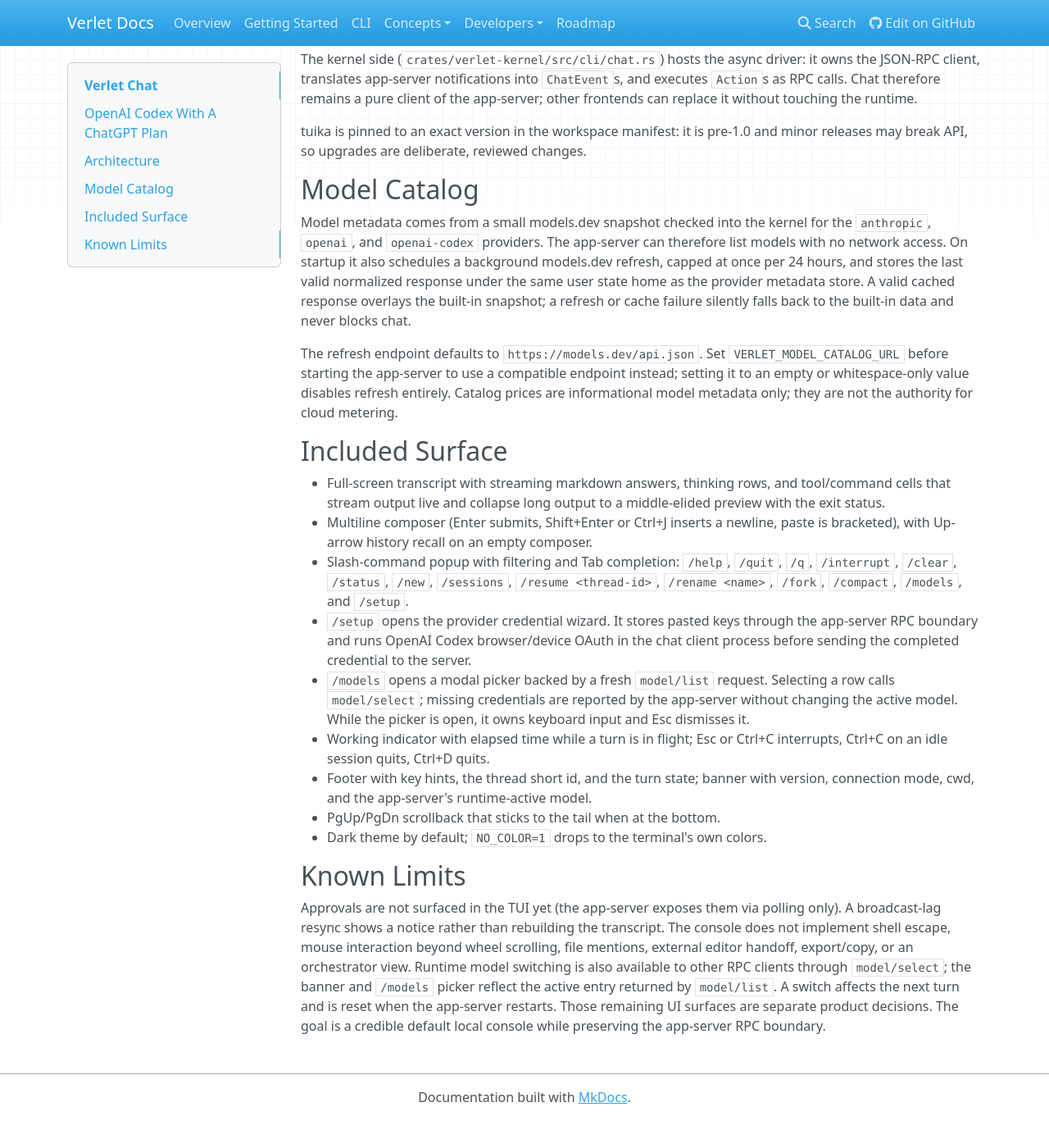
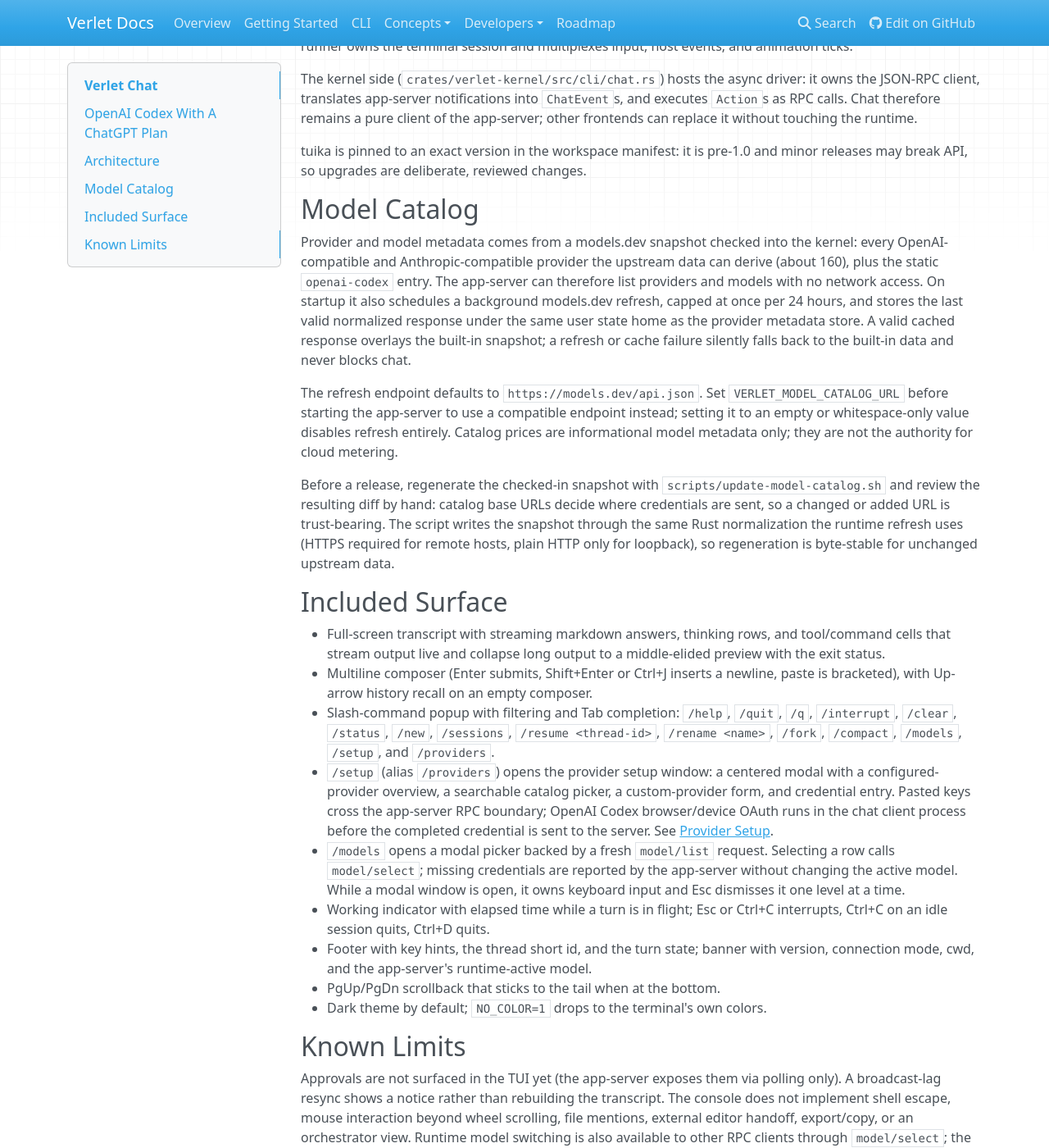
Before and after one commit to emotionscientific/cooldis-kernel, an MkDocs documentation site: the page built from docs/chat.md, in a window 1280 px wide and 1400 px high, scrolled down 1123 px. Shown: the whole window at 82% size. Built offline with MkDocs 1.6.1, drawn with Linux system fonts in a browser that asks for light colours; nearby versions of some CDN libraries; before the commit the page ends 2489 px from its top, so only the background shows below that; some of the changed text lies outside the part shown.

Commit message:
docs: provider setup guide, RPC semantics, release catalog-snapshot step (EMO-578)
Add docs/provider-setup.md: the /setup window walkthrough (first-run gate,
overview, catalog picker, credential entry with env-var alternatives),
custom OpenAI- and Anthropic-compatible providers including keyless local
endpoints, the OpenAI Codex ChatGPT-plan login, where credentials live,
and what auth/delete removes. Link it from the docs indexes, README,
getting-started, chat.md, and the public API coverage row.

Update app-server.md for the EMO-573 epic semantics: auth/set documents
on-demand record creation from the catalog template; auth/status documents
the configured=false probe for record-less catalog providers and the
"none" source for keyless records; auth/delete documents templated-record
cleanup; model/list documents the hidden offline echo launch pair; the
catalog section adds authSource "none".

chat.md's model catalog section reflects the full provider set and gains
the release-time snapshot regeneration instruction (review the diff by
hand; base URLs are trust-bearing), which release-async.sh's usage text
now also carries.

```diff
--- a/docs/chat.md
+++ b/docs/chat.md
@@ -35,14 +35,15 @@
 openai-codex` signs the local Verlet installation out. Verlet refreshes expiring
 tokens automatically.
 
-The same setup is available inside the TUI through `/setup`. The wizard lists
-providers, accepts pasted API keys for key-based providers, and offers browser
-or device-code sign-in for `openai-codex`. Browser sign-in opens on the machine
+The same setup is available inside the TUI through `/setup` (see
+[Provider Setup](provider-setup.md)). The setup window lists configured
+providers, offers the full provider catalog and a custom-provider form,
+accepts pasted API keys for key-based providers, and offers browser or
+device-code sign-in for `openai-codex`. Browser sign-in opens on the machine
 running `verlet chat` and listens on that machine's localhost callback, even
 when the chat was started with `--attach`; the OAuth flow is client-side and
-only the completed credential is sent to the attached app-server. If the
-active model is missing credentials, the wizard opens automatically at
-startup.
+only the completed credential is sent to the attached app-server. When no
+provider is configured, the window opens automatically at startup.
 
 An attached app-server must support `modelProvider/auth/setOAuth` to complete
 in-TUI OpenAI Codex sign-in (use a kernel build containing this chat credential
@@ -74,20 +75,29 @@
 
 ## Model Catalog
 
-Model metadata comes from a small models.dev snapshot checked into the kernel
-for the `anthropic`, `openai`, and `openai-codex` providers. The app-server can
-therefore list models with no network access. On startup it also schedules a
-background models.dev refresh, capped at once per 24 hours, and stores the last
-valid normalized response under the same user state home as the provider
-metadata store. A valid cached response overlays the built-in snapshot; a
-refresh or cache failure silently falls back to the built-in data and never
-blocks chat.
+Provider and model metadata comes from a models.dev snapshot checked into the
+kernel: every OpenAI-compatible and Anthropic-compatible provider the upstream
+data can derive (about 160), plus the static `openai-codex` entry. The
+app-server can therefore list providers and models with no network access. On
+startup it also schedules a background models.dev refresh, capped at once per
+24 hours, and stores the last valid normalized response under the same user
+state home as the provider metadata store. A valid cached response overlays
+the built-in snapshot; a refresh or cache failure silently falls back to the
+built-in data and never blocks chat.
 
 The refresh endpoint defaults to `https://models.dev/api.json`. Set
 `VERLET_MODEL_CATALOG_URL` before starting the app-server to use a compatible
 endpoint instead; setting it to an empty or whitespace-only value disables
 refresh entirely. Catalog prices are informational model metadata only; they
 are not the authority for cloud metering.
+
+Before a release, regenerate the checked-in snapshot with
+`scripts/update-model-catalog.sh` and review the resulting diff by hand:
+catalog base URLs decide where credentials are sent, so a changed or added
+URL is trust-bearing. The script writes the snapshot through the same Rust
+normalization the runtime refresh uses (HTTPS required for remote hosts,
+plain HTTP only for loopback), so regeneration is byte-stable for unchanged
+upstream data.
 
 ## Included Surface
 
@@ -100,14 +110,17 @@
 - Slash-command popup with filtering and Tab completion:
   `/help`, `/quit`, `/q`, `/interrupt`, `/clear`, `/status`, `/new`,
   `/sessions`, `/resume <thread-id>`, `/rename <name>`, `/fork`, `/compact`,
-  `/models`, and `/setup`.
-- `/setup` opens the provider credential wizard. It stores pasted keys through
-  the app-server RPC boundary and runs OpenAI Codex browser/device OAuth in the
-  chat client process before sending the completed credential to the server.
+  `/models`, `/setup`, and `/providers`.
+- `/setup` (alias `/providers`) opens the provider setup window: a centered
+  modal with a configured-provider overview, a searchable catalog picker, a
+  custom-provider form, and credential entry. Pasted keys cross the app-server
+  RPC boundary; OpenAI Codex browser/device OAuth runs in the chat client
+  process before the completed credential is sent to the server. See
+  [Provider Setup](provider-setup.md).
 - `/models` opens a modal picker backed by a fresh `model/list` request.
   Selecting a row calls `model/select`; missing credentials are reported by
-  the app-server without changing the active model. While the picker is open,
-  it owns keyboard input and Esc dismisses it.
+  the app-server without changing the active model. While a modal window is
+  open, it owns keyboard input and Esc dismisses it one level at a time.
 - Working indicator with elapsed time while a turn is in flight; Esc or
   Ctrl+C interrupts, Ctrl+C on an idle session quits, Ctrl+D quits.
 - Footer with key hints, the thread short id, and the turn state; banner
```
Also changed, not shown: README.md (+2 -1 lines), docs/README.md (+1 -0 lines), docs/app-server.md (+37 -8 lines), docs/getting-started.md (+5 -0 lines), docs/index.md (+1 -0 lines), docs/provider-setup.md (added, +121 -0 lines), docs/public-api-coverage.md (+1 -1 lines), 1 other file.
